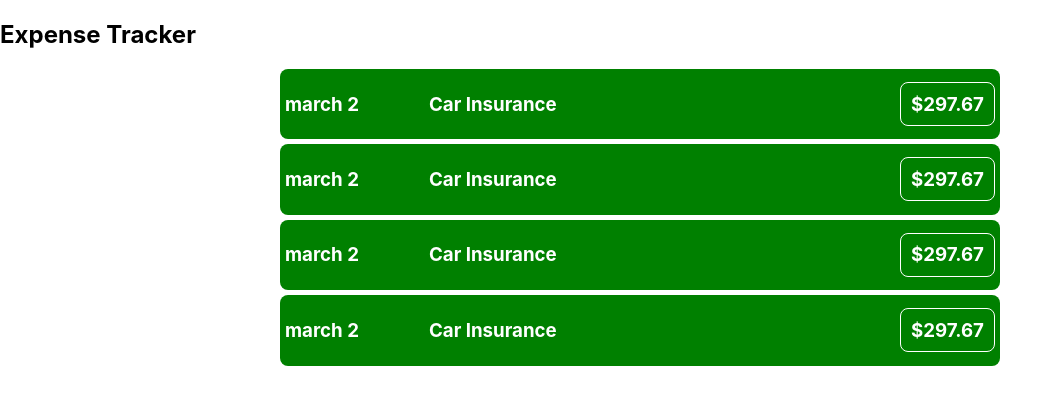
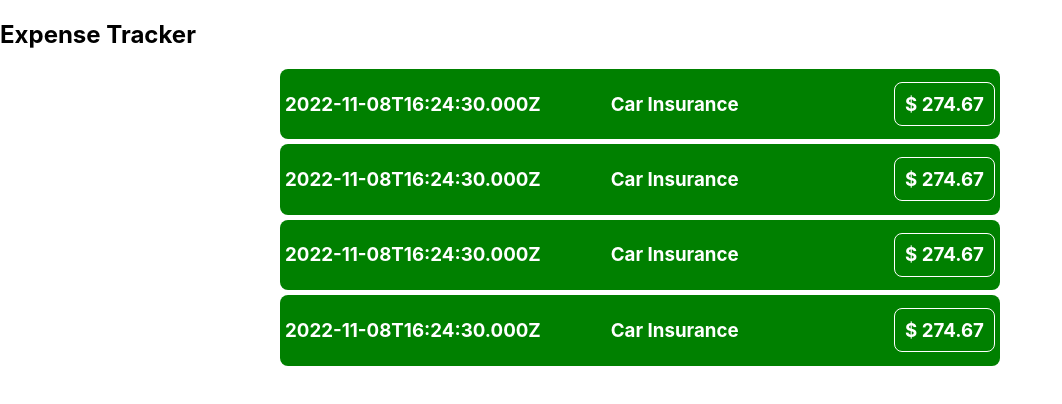
Before and after one commit to austynomilan/expense_tracker, a React (Create React App) app: page / in a window 1280 px wide. Shown: the top 404 px of the page, without its empty margins (0-1062 px from the left). Built offline with nearby package versions, Linux system fonts and the light colour scheme.

Commit message:
expense component made dynamic

```diff
--- a/src/components/Expense.jsx
+++ b/src/components/Expense.jsx
@@ -2,14 +2,17 @@ import React from 'react'
 import './Expense.css'
 
 function Expense() {
+    const expenseDate = new Date();
+    const expenseTitle = ' Car Insurance'
+    const expenseAmount = ' 274.67'
   return (
       <div className='expenses_tab'>
       <section className='date_name'>
-        <h3>march 2</h3>
-        <h3> Car Insurance</h3>
+              <h3>{ expenseDate.toISOString() }</h3>
+              <h3>{ expenseTitle }</h3>
     </section>
       <section className='price'>
-        <h3> $297.67</h3>
+              <h3> ${ expenseAmount }</h3>
       </section>
     </div>
   );
```
